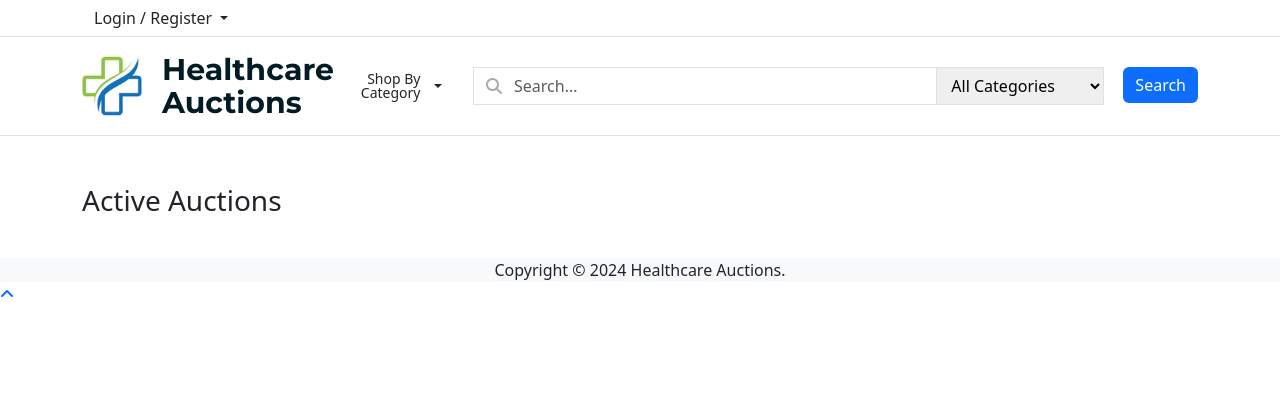
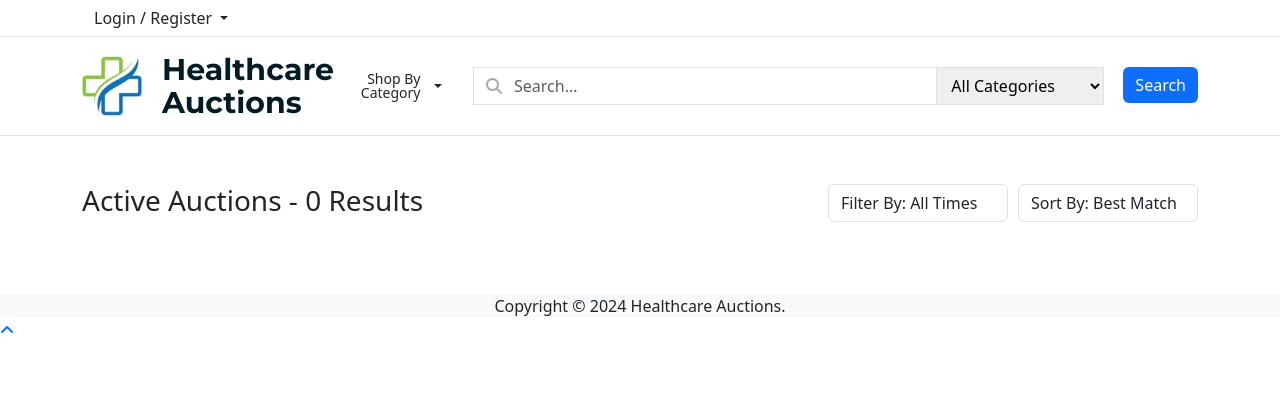
Before and after one commit to jcentrone/healthcareauctions, a Django app: page /auction/active in a window 1280 px wide. Shown: the top 396 px of the page. Run offline with Django 5.2, Linux system fonts and the light colour scheme; tables that the repository leaves empty hold one stand-in row (values such as "Sample post"); data that the repository does not hold is empty.

Commit message:
Routine Save

```diff
--- a/auctions/models.py
+++ b/auctions/models.py
@@ -73,6 +73,9 @@ class Auction(models.Model):
     production_date = models.DateField(null=True, blank=True)
     package_type = models.CharField(max_length=100, null=True, blank=True)
     udi = models.CharField('UDI', null=True, blank=True)
+    surgical_specialty = models.CharField('Surgical Specialty', null=True, blank=True)
+    item_type = models.CharField('Item Type', null=True, blank=True)
+
 
     gmdnPTDefinition = models.TextField(null=True, blank=True)
     implantable = models.BooleanField(default=False)
--- a/auctions/views.py
+++ b/auctions/views.py
@@ -1,5 +1,7 @@
 import json
 from decimal import Decimal
+from datetime import timedelta
+
 import random
 
 from django import forms
@@ -7,9 +9,11 @@ from django.contrib.auth import authenticate, login, logout
 from django.contrib.auth.decorators import login_required
 from django.core.paginator import Paginator, EmptyPage, PageNotAnInteger
 from django.db import IntegrityError
+from django.db.models import Count
 from django.http import HttpResponseRedirect, JsonResponse, FileResponse
 from django.shortcuts import render, redirect
 from django.urls import reverse
+from django.utils import timezone
 from django.views.decorators.csrf import csrf_exempt
 
 from .forms import AuctionForm, ImageForm, CommentForm, BidForm
@@ -293,22 +297,49 @@ def active_auctions_view(request):
     """
     It renders a page that displays all of
     the currently active auction listings
-    Active auctions are paginated: 3 per page
+    Active auctions are paginated: 10 per page
     """
     category_name = request.GET.get('category_name', None)
+    time_filter = request.GET.get('time_filter', None)
+    sort_by = request.GET.get('sort_by', None)
+
+    auctions = Auction.objects.filter(active=True)
+
     if category_name is not None:
-        auctions = Auction.objects.filter(active=True, category=category_name)
-    else:
-        auctions = Auction.objects.filter(active=True)
+        auctions = auctions.filter(category__category_name=category_name)
+
+    if time_filter:
+        now = timezone.now()
+        if time_filter == 'today':
+            end_date = now + timedelta(days=1)
+            auctions = auctions.filter(date_created__lte=end_date)
+        elif time_filter == 'tomorrow':
+            start_date = now + timedelta(days=1)
+            end_date = now + timedelta(days=2)
+            auctions = auctions.filter(date_created__range=(start_date, end_date))
+        elif time_filter == 'next_3_days':
+            end_date = now + timedelta(days=3)
+            auctions = auctions.filter(date_created__lte=end_date)
+
+    if sort_by:
+        if sort_by == 'ending_soonest':
+            auctions = auctions.order_by('date_created')
+        elif sort_by == 'newly_listed':
+            auctions = auctions.order_by('-date_created')
+        elif sort_by == 'price_highest':
+            auctions = auctions.order_by('-starting_bid')
+        elif sort_by == 'price_lowest':
+            auctions = auctions.order_by('starting_bid')
+        elif sort_by == 'fewest_bids':
+            auctions = auctions.annotate(bid_count=Count('bid')).order_by('bid_count')
+        elif sort_by == 'most_bids':
+            auctions = auctions.annotate(bid_count=Count('bid')).order_by('-bid_count')
 
     for auction in auctions:
         auction.image = auction.get_images.first()
-        if request.user in auction.watchers.all():
-            auction.is_watched = True
-        else:
-            auction.is_watched = False
+        auction.is_watched = request.user in auction.watchers.all()
 
-    # Show 3 active auctions per page
+    # Show 10 active auctions per page
     page = request.GET.get('page', 1)
     paginator = Paginator(auctions, 10)
     try:
--- a/static/css/auctions_view.css
+++ b/static/css/auctions_view.css
@@ -3,6 +3,7 @@
     width: 250px;
     object-fit: cover;
     pointer-events: none;
+    border-radius: 8px;
 }
 
 
@@ -22,6 +23,20 @@
 .auction-card:hover > .listing {
     color: #333333;
     /*border: 1px solid #86B7FE;*/
+}
+
+.auctions-header-container{
+    display: grid;
+    grid-template-columns: 1fr auto;
+
+}
+#filter-form{
+    display: flex;
+    gap: 10px;
+}
+#time-filter,
+#sort-by{
+    width:180px;
 }
 
 .listing {
--- a/static/js/auctions_active.js
+++ b/static/js/auctions_active.js
@@ -1,3 +1,11 @@
-document.querySelector('.bid-form').addEventListener('click', function(event) {
+document.querySelector('.bid-form').addEventListener('click', function (event) {
     event.preventDefault();
 });
+
+document.getElementById('time-filter').addEventListener('change', function () {
+    document.getElementById('filter-form').submit();
+});
+
+document.getElementById('sort-by').addEventListener('change', function () {
+    document.getElementById('filter-form').submit();
+});
--- a/static/js/create_auction.js
+++ b/static/js/create_auction.js
@@ -1006,6 +1006,7 @@ function getCsrfToken() {
 }
 
 function populateForm(data) {
+    console.log(data);
     if (data && data.gudid && data.gudid.device) {
         const device = data.gudid.device;
         document.getElementById('id_product_name').value = device.brandName || '';
--- a/templates/auctions_active.html
+++ b/templates/auctions_active.html
@@ -2,19 +2,43 @@
 {% load static %}
 {% block title %}Auctions | {{ title }} {% endblock %}
 
+{% block body %}
+    <div class="container">
+        <div class="auctions-header-container">
+            <!-- Page Heading -->
+            <h1 class='h3 mb-4 text-gray-800'>{{ title }} - {{ auctions_count }} Results</h1>
+            <!-- Filters and Sorting -->
+            <div class="filters mb-4">
+                <form id="filter-form" method="get" class="form-inline">
+                    <div class="form-group mb-2">
+{#                        <label for="time-filter" class="mr-2">Time Filter</label>#}
+                        <select id="time-filter" name="time_filter" class="form-control">
+                            <option value="">Filter By: All Times</option>
+                            <option value="today">Today</option>
+                            <option value="tomorrow">Tomorrow</option>
+                            <option value="next_3_days">Next 3 Days</option>
+                        </select>
+                    </div>
 
-
-
-{% block body %}
-
-    {#    {% include 'sidebar.html' %}#}
-
-    <div class="container">
-        <!-- Page Heading -->
-        <h1 class='h3 mb-4 text-gray-800'>{{ title }}</h1>
+                    <div class="form-group mb-2">
+{#                        <label for="sort-by" class="mr-2">Sort By</label>#}
+                        <select id="sort-by" name="sort_by" class="form-control">
+                            <option value="">Sort By: Best Match</option>
+                            <option value="ending_soonest">Ending Soonest</option>
+                            <option value="newly_listed">Newly Listed</option>
+                            <option value="price_highest">Price Highest</option>
+                            <option value="price_lowest">Price Lowest</option>
+                            <option value="fewest_bids">Fewest Bids</option>
+                            <option value="most_bids">Most Bids</option>
+                        </select>
+                    </div>
+                </form>
+            </div>
+        </div>
 
         <div class='mb-4'>
             <div class='card-body'>
+
 
                 <div class='col align-items-center'>
                     {% for auction in pages %}
@@ -39,9 +63,7 @@
                                         <div class='text-left'>
                                             <!-- Product name-->
                                             <div class='auction-title'>{{ auction.title }}</div>
-                                            {#                                    <hr class="sidebar-divider my-0">#}
                                             <div class="display-8">{{ auction.category }}</div>
-
 
                                             <h3>
                                                 <div class="two-grid-auto-columns mt-2 auction-price">
@@ -50,16 +72,13 @@
                                                         ${{ auction.current_bid }}
                                                     {% else %}
                                                         ${{ auction.starting_bid }}
-
                                                     {% endif %}
                                                 </div>
                                             </h3>
                                             <div class='two-grid-auto-columns'>
-
                                                 <div class="lead time-remaining">{{ auction.formatted_time_remaining }}
                                                     Remaining
                                                 </div>
-                                                {#                                                <div class='fw-bold time-remaining'>left</div>#}
                                             </div>
                                             <div class="two-grid-auto-columns mt-1">
                                                 <div class="">Quantity:</div>
@@ -72,22 +91,26 @@
                                                 {% endif %}
 
                                                 {% if auction.reference_number %}
-                                                    <div class="">Reference #</div>
+                                                    <div class="">Reference#</div>
                                                     <div>{{ auction.reference_number }},</div>
                                                 {% endif %}
 
                                                 {% if auction.lot_number %}
-                                                    <div class="">Lot #</div>
+                                                    <div class="">Lot#</div>
                                                     <div>{{ auction.lot_number }},</div>
                                                 {% endif %}
 
                                                 {% if auction.expiration_date %}
-                                                    <div class="fw-light">Exp Date:</div>
+                                                    <div class="">Exp Date:</div>
                                                     <div>{{ auction.expiration_date }}</div>
                                                 {% endif %}
-
                                             </div>
 
+                                            <!-- Display watchers and bids count -->
+                                            <div class="d-flex gap-1 mt-1" id="auction-stats">
+                                                <div>Watchers: {{ auction.watchers.count }}</div>
+                                                <div>Bids: {{ auction.bid_set.count }}</div>
+                                            </div>
                                         </div>
                                     </div>
                                 </a>
@@ -97,20 +120,16 @@
                                         <form action="{% url 'auction_bid' auction.id %}" method='POST'>
                                             {% csrf_token %}
                                             <div class='form-group with-symbol extra-m'>
-{#                                                {{ bid_form }}#}
                                                 {{ bid_form.amount }}
                                                 <br>
                                                 <button type='submit' class='btn btn-primary'>
                                                     Place a bid
                                                 </button>
-
                                             </div>
                                         </form>
                                     </div>
                                 </div>
                             </div>
-
-
                         </div>
                     {% endfor %}
 
```
